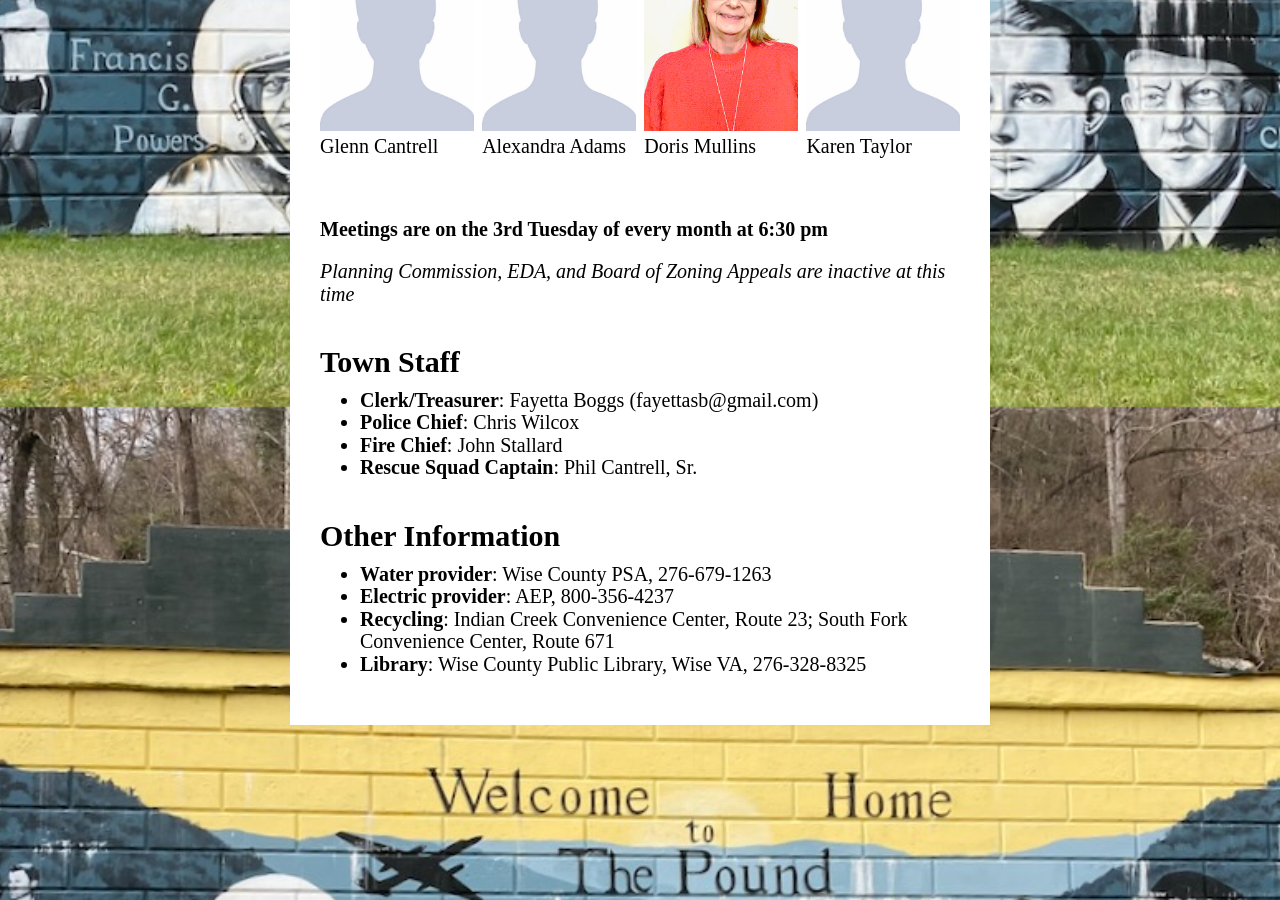
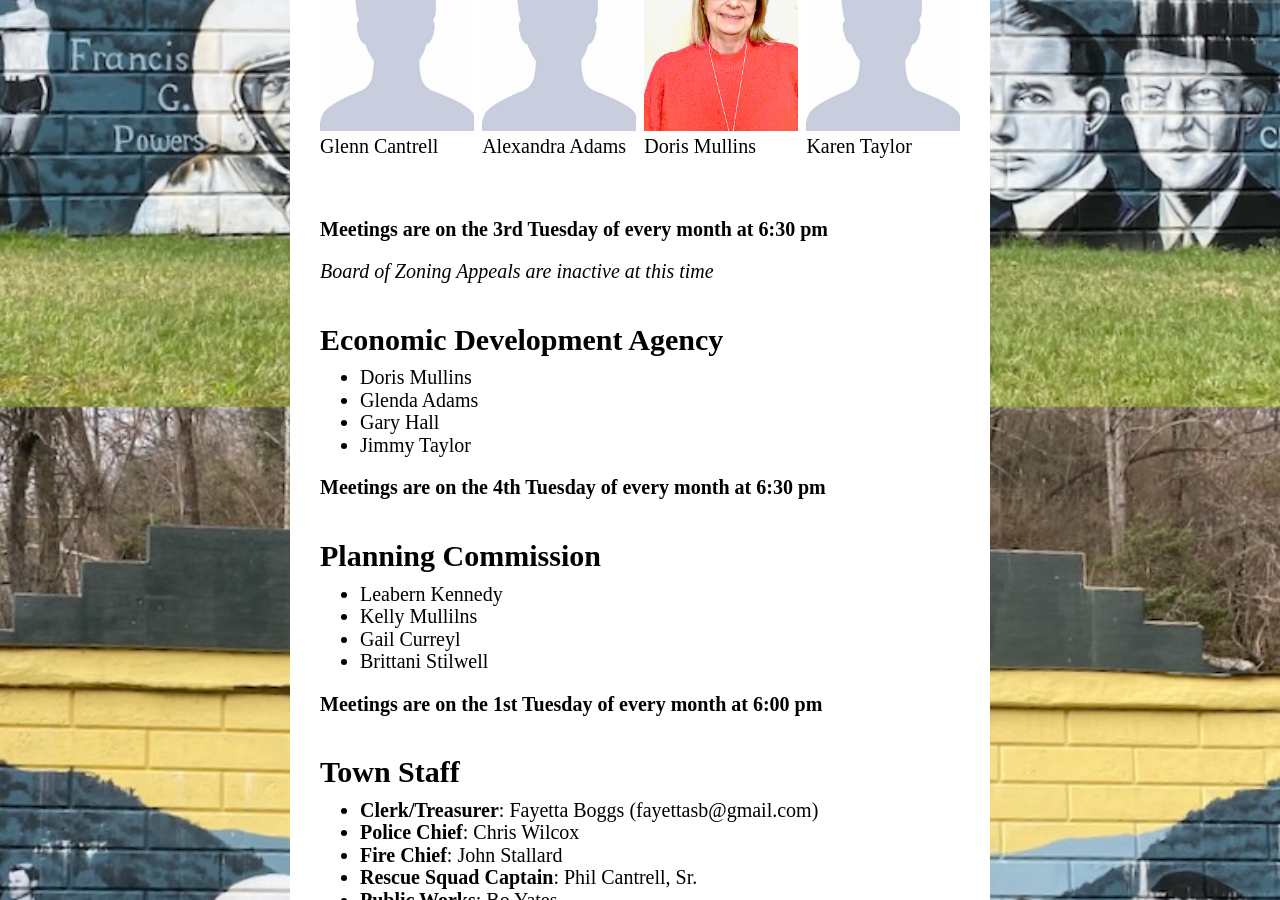
Before and after one commit to poundva/poundva.github.io, a Jekyll site: the page built from index.html, in a window 1280 px wide and 900 px high, scrolled down 1393 px. Built offline with Jekyll 4.4.1, drawn with Linux system fonts in a browser that asks for light colours; some web fonts are replaced.

Commit message:
Updated EDA and PC list

```diff
--- a/index.html
+++ b/index.html
@@ -37,14 +37,30 @@ title: Home
     </li>
 </ul>
 <p><b>Meetings are on the 3rd Tuesday of every month at 6:30 pm</b></p>
-<p><i>Planning Commission, EDA, and Board of Zoning Appeals are inactive at this time</i></p>
-
+<p><i> Board of Zoning Appeals are inactive at this time</i></p>
+<h1>Economic Development Agency</h1>
+<ul>
+    <li>Doris Mullins</li>
+    <li>Glenda Adams</li>
+    <li>Gary Hall</li>
+    <li>Jimmy Taylor</li>
+</ul>
+<p><b>Meetings are on the 4th Tuesday of every month at 6:30 pm</b></p>
+<h1>Planning Commission</h1>
+<ul>
+    <li>Leabern Kennedy</li>
+    <li>Kelly Mullilns</li>
+    <li>Gail Curreyl</li>
+    <li>Brittani Stilwell</li>
+</ul><p><b>Meetings are on the 1st Tuesday of every month at 6:00 pm</b></p>
 <h1>Town Staff</h1>
 <ul>
     <li><b>Clerk/Treasurer</b>: Fayetta Boggs (fayettasb@gmail.com)</li>
     <li><b>Police Chief</b>: Chris Wilcox</li>
     <li><b>Fire Chief</b>: John Stallard</li>
     <li><b>Rescue Squad Captain</b>: Phil Cantrell, Sr.</li>
+    <li><b>Public Works</b>: Bo Yates</li>
+
 </ul>
 
 <h1>Other Information</h1>
```
